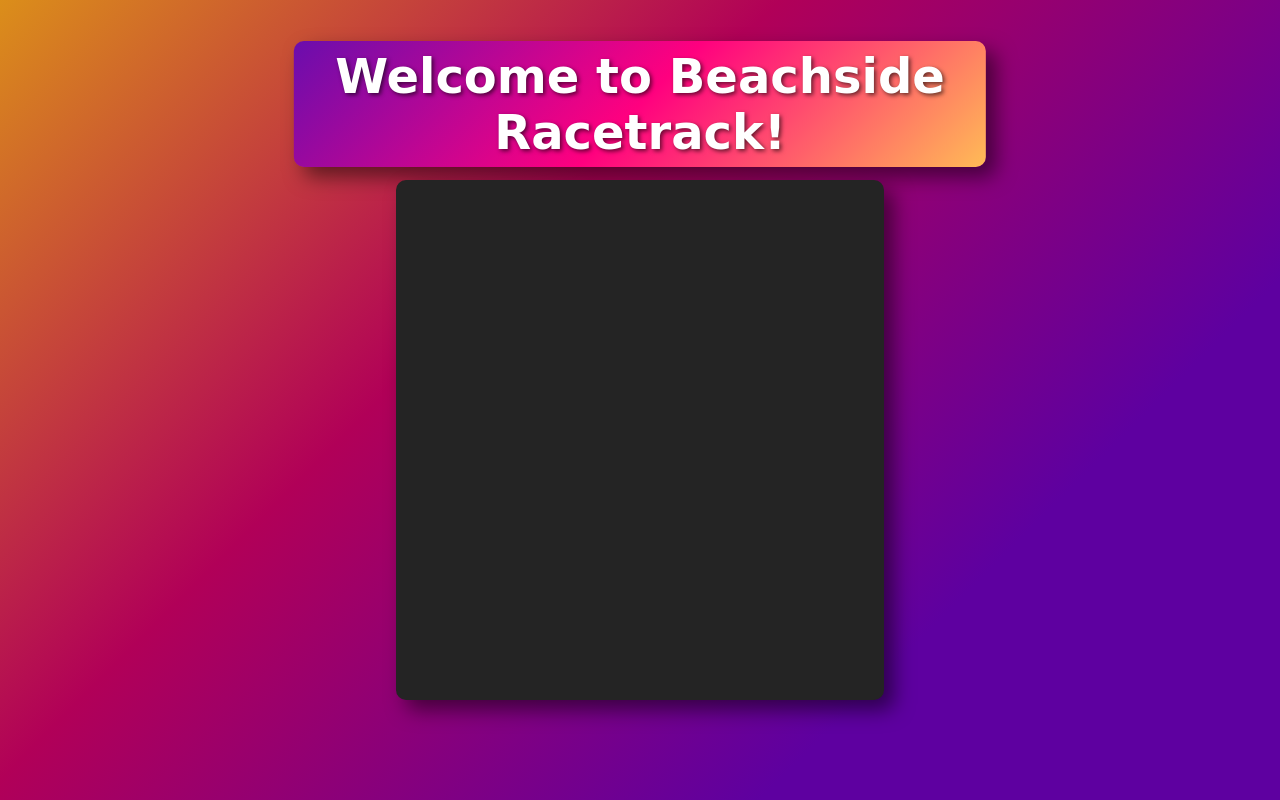
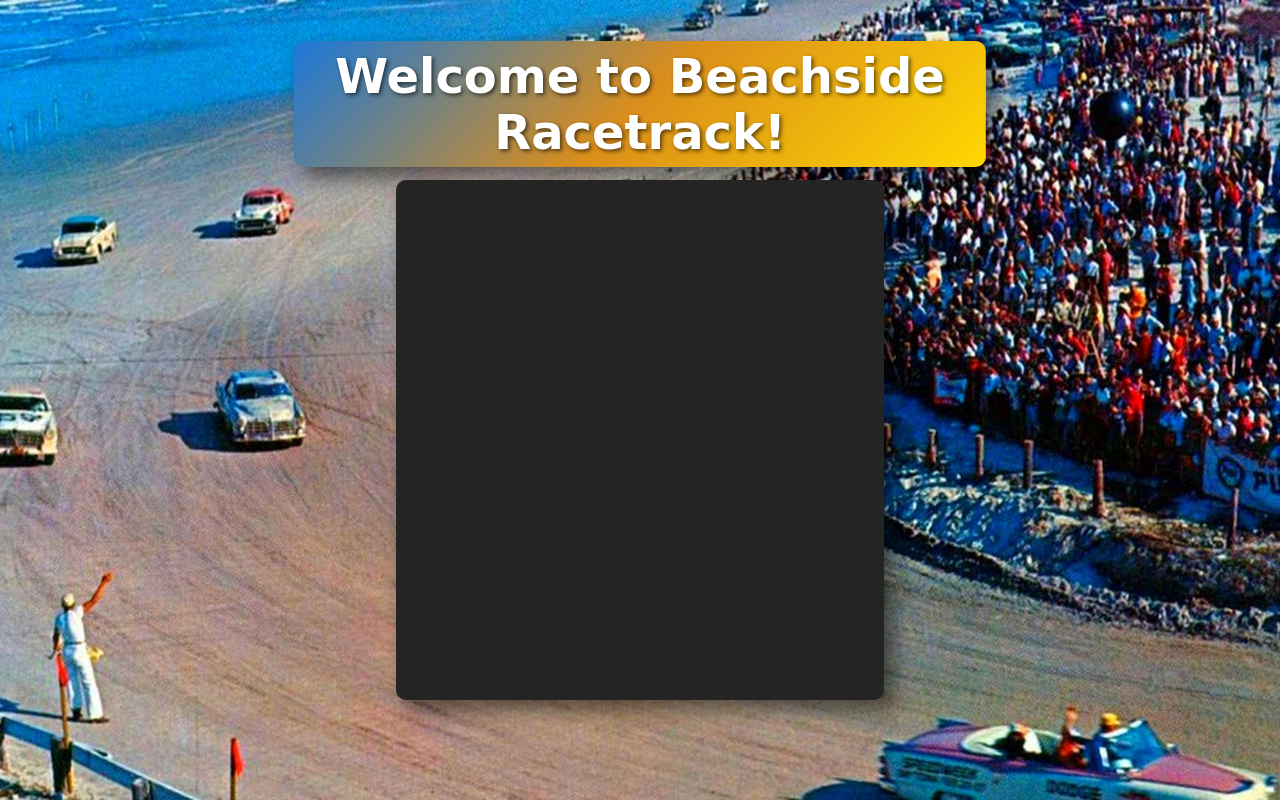
Before and after one commit to KarlisPaulus/racetrack-info-screens, a website: page Login_Page/login.html in a window 1280 px wide. Drawn offline with nearby package versions, Linux system fonts and the light colour scheme; no server answers.

Commit message:
Testing different look

```diff
--- a/Login_Page/login.css
+++ b/Login_Page/login.css
@@ -1,5 +1,9 @@
 body {
-    background: linear-gradient(135deg, #db8e1a, #b10058, rgb(94, 0, 160) 75%);
+    /*background: linear-gradient(135deg, #db8e1a, #b10058, rgb(94, 0, 160) 75%);*/
+    background-image: url(assets/background.jpg);
+    background-size: cover;
+    background-position: center;
+    background-repeat: no-repeat;
     height: 100vh;
     margin: 0;     display: flex;
     align-items: center;
@@ -20,9 +24,11 @@ body {
     padding: 7px;
     box-shadow: 10px 10px 20px rgba(0, 0, 0, 0.5);
     border-radius: 10px;
-    background: linear-gradient(135deg, #6A0DAD, #FF007F, #ffbb56);
+    background: linear-gradient(135deg, #1A78DB, #DB8E1A, #FFD700); /* Updated to match background */
+    /*background: linear-gradient(135deg, #6A0DAD, #FF007F, #ffbb56);*/ /*V1 Colors*/
     text-shadow: 2px 2px 4px rgba(0, 0, 0, 0.6);
 }
+
 
 .loginContainer {
     position: absolute;
```
Also changed, not shown: Login_Page/assets/background.jpg (added).
